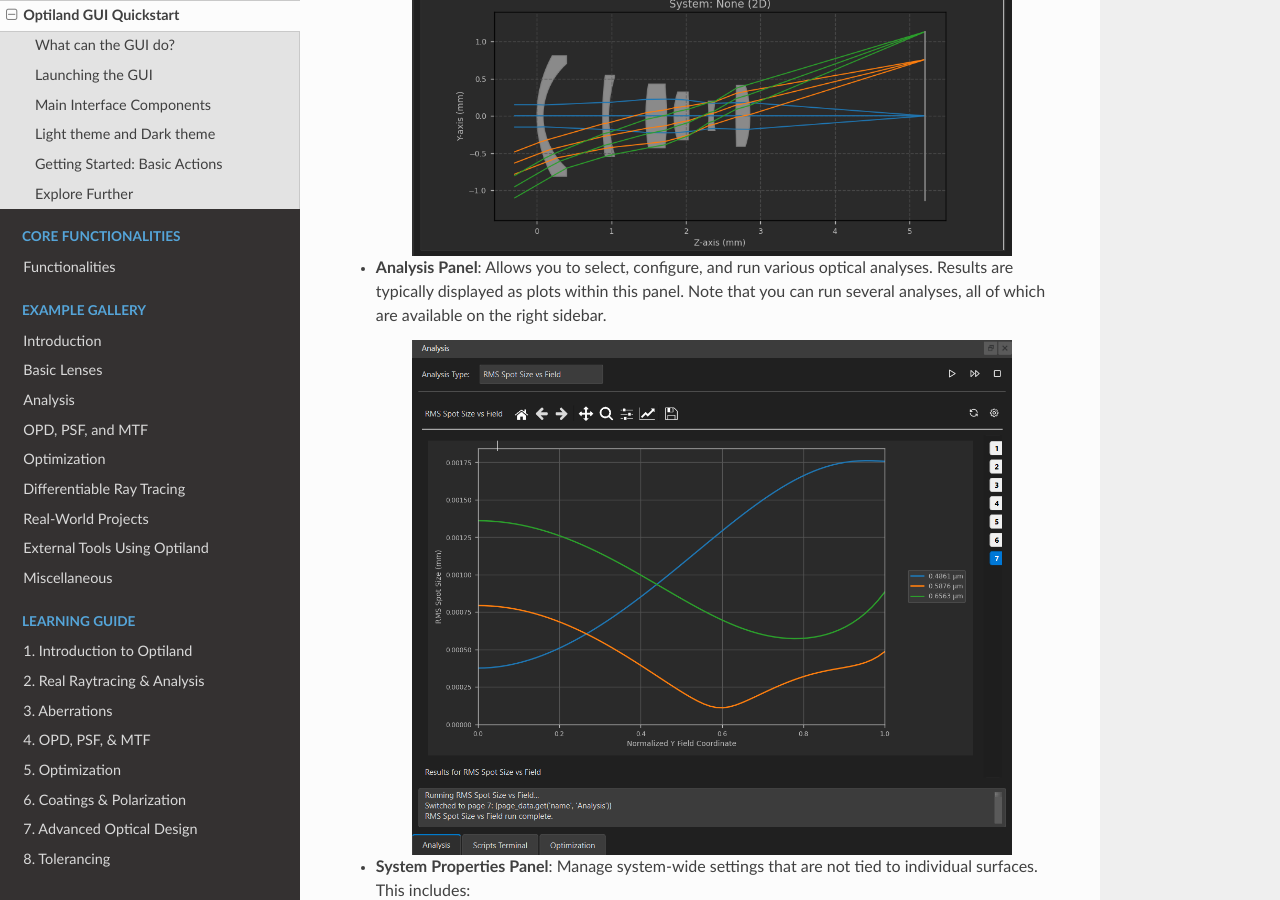
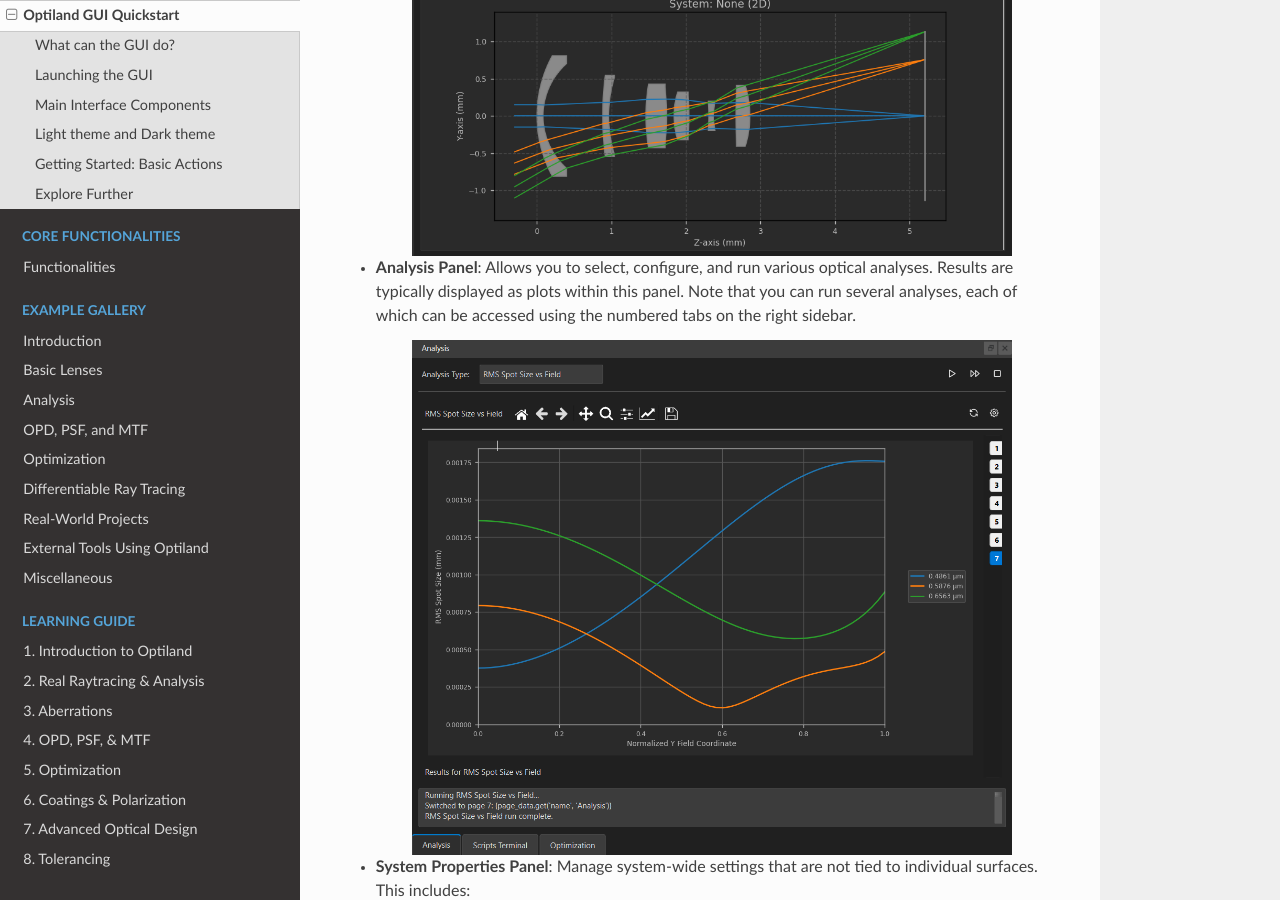
Before and after one commit to HarrisonKramer/optiland, a Sphinx documentation site: the page built from docs/gui_quickstart.rst, in a window 1280 px wide and 900 px high, scrolled down 2361 px. Built offline with Sphinx 7.4.7 and the Read the Docs theme 3.1.0, drawn with Linux system fonts in a browser that asks for light colours; pages that are not in the unit, such as notebooks, are missing from menus.

Commit message:
docs: fix wording

```diff
--- a/docs/gui_quickstart.rst
+++ b/docs/gui_quickstart.rst
@@ -69,7 +69,7 @@ When you first open the Optiland GUI, you'll see a main window containing severa
        :align: center
        :width: 600px
 
-*   **Analysis Panel**: Allows you to select, configure, and run various optical analyses. Results are typically displayed as plots within this panel. Note that you can run several analyses, all of which are available on the right sidebar.
+*   **Analysis Panel**: Allows you to select, configure, and run various optical analyses. Results are typically displayed as plots within this panel. Note that you can run several analyses, each of which can be accessed using the numbered tabs on the right sidebar.
 
     .. image:: _static/gui_analysis_panel.png
        :alt: Analysis Panel
```
